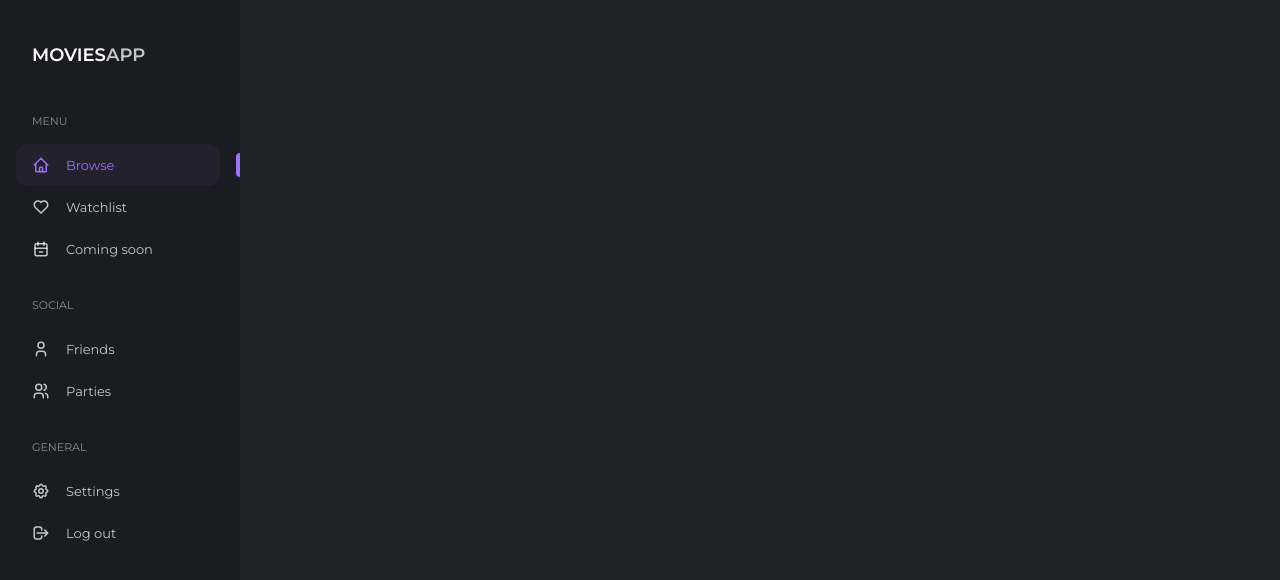
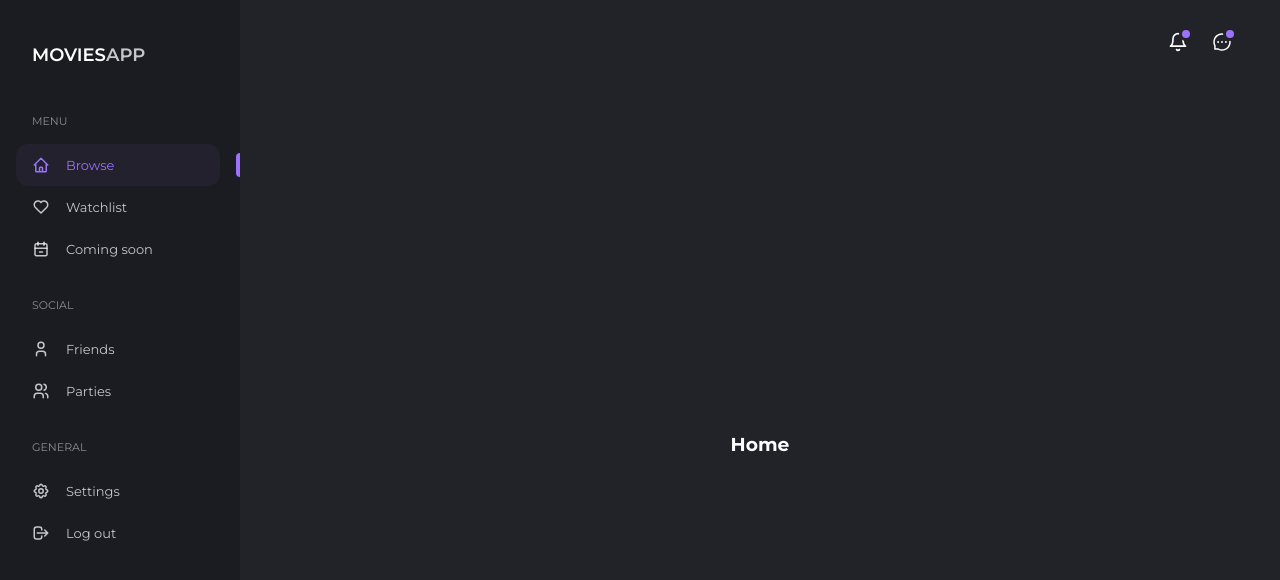
Before and after one commit to federicodesia/movies-app, a React (Vite) app: page / in a window 1280 px wide. Shown: the top 580 px of the page. Built offline with nearby package versions, Linux system fonts and the light colour scheme.

Commit message:
NavBar and Routes

```diff
--- a/src/App.css
+++ /dev/null
@@ -1,4 +0,0 @@
-.App {
-  background-color: #222329;
-  height: 100vh;
-}
--- a/src/App.tsx
+++ /dev/null
@@ -1,12 +0,0 @@
-import './App.css'
-import SideDrawer from './components/side-drawer'
-
-function App() {
-  return (
-    <div className="App">
-      <SideDrawer/>
-    </div>
-  )
-}
-
-export default App
--- /dev/null
+++ b/src/app/index.tsx
@@ -0,0 +1,25 @@
+import { Route, Routes } from 'react-router-dom';
+import { Wrapper, Content, RoutesWrapper } from './style';
+import SideDrawer from '../components/side-drawer';
+import NavBar from '../components/nav-bar';
+import HomeRoute from '../routes/home';
+
+function App() {
+  return (
+    <Wrapper>
+      <SideDrawer />
+
+      <Content>
+        <NavBar />
+
+        <RoutesWrapper>
+          <Routes>
+            <Route path="/" element={<HomeRoute />} />
+          </Routes>
+        </RoutesWrapper>
+      </Content>
+    </Wrapper>
+  )
+}
+
+export default App
--- /dev/null
+++ b/src/app/style.ts
@@ -0,0 +1,21 @@
+import styled from "styled-components";
+
+export const Wrapper = styled.div`
+  display: flex;
+  background-color: #222329;
+  height: 100vh;
+`
+
+export const Content = styled.div`
+  flex: 1;
+  display: flex;
+  flex-direction: column;
+`
+
+export const RoutesWrapper = styled.div`
+  flex: 1;
+  display: flex;
+  justify-content: center;
+  align-items: center;
+  color: white;
+`
--- /dev/null
+++ b/src/components/nav-bar/index.tsx
@@ -0,0 +1,30 @@
+import { HiOutlineChevronLeft, HiOutlineChevronRight } from "react-icons/hi"
+import { AiOutlineMessage } from "react-icons/ai"
+import { FiBell } from "react-icons/fi"
+
+import { Wrapper, Options, DotIconWrapper, Dot } from "./style"
+import { IconContext } from "react-icons"
+
+const NavBar = () => {
+    return <IconContext.Provider value={{ color: 'white', size: '20px' }}>
+        <Wrapper>
+            <div>
+
+            </div>
+
+            <Options>
+                <DotIconWrapper>
+                    <FiBell />
+                    <Dot isActive={true} />
+                </DotIconWrapper>
+
+                <DotIconWrapper>
+                    <AiOutlineMessage />
+                    <Dot isActive={true} />
+                </DotIconWrapper>
+            </Options>
+        </Wrapper>
+    </IconContext.Provider>
+}
+
+export default NavBar
--- /dev/null
+++ b/src/components/nav-bar/style.ts
@@ -0,0 +1,44 @@
+import styled, { css } from "styled-components";
+
+export const Wrapper = styled.div`
+    display: flex;
+    justify-content: space-between;
+    align-items: center;
+    padding: 32px 48px;
+    gap: 32px;
+`
+
+export const Options = styled.div`
+    display: flex;
+    align-items: center;
+    gap: 24px;
+`
+
+export const DotIconWrapper = styled.div`
+    position: relative;
+    cursor: pointer;
+`
+
+export const Dot = styled.div<{
+    isActive: boolean
+}>`
+    position: absolute;
+    top: 2px;
+    right: 2px;
+    transform: translate(50%, -50%) scale(0, 0);
+
+    box-sizing: content-box;
+    height: 8px;
+    width: 8px;
+    background-color: #9C71FC;
+    border-radius: 50%;
+    border: 3px solid #222329;
+
+    opacity: 0;
+    transition: all ease 300ms;
+
+    ${props => props.isActive && css`
+        opacity: 1;
+        transform: translate(50%, -50%) scale(1, 1);
+    `}
+`
--- a/src/components/side-drawer/style.ts
+++ b/src/components/side-drawer/style.ts
@@ -3,6 +3,7 @@ import styled, { css } from "styled-components";
 
 export const Wrapper = styled.div`
     height: 100%;
+    width: 100%;
     max-width: 240px;
     background-color: #1B1C22;
     color: rgba(255, 255, 255, 0.75);
--- a/src/main.tsx
+++ b/src/main.tsx
@@ -1,7 +1,7 @@
 import React from 'react'
 import ReactDOM from 'react-dom/client'
 import { BrowserRouter } from 'react-router-dom'
-import App from './App'
+import App from './app'
 import './index.css'
 
 ReactDOM.createRoot(document.getElementById('root')!).render(
--- /dev/null
+++ b/src/routes/home.tsx
@@ -0,0 +1,5 @@
+const HomeRoute = () => {
+    return <h3>Home</h3>
+}
+
+export default HomeRoute
```
